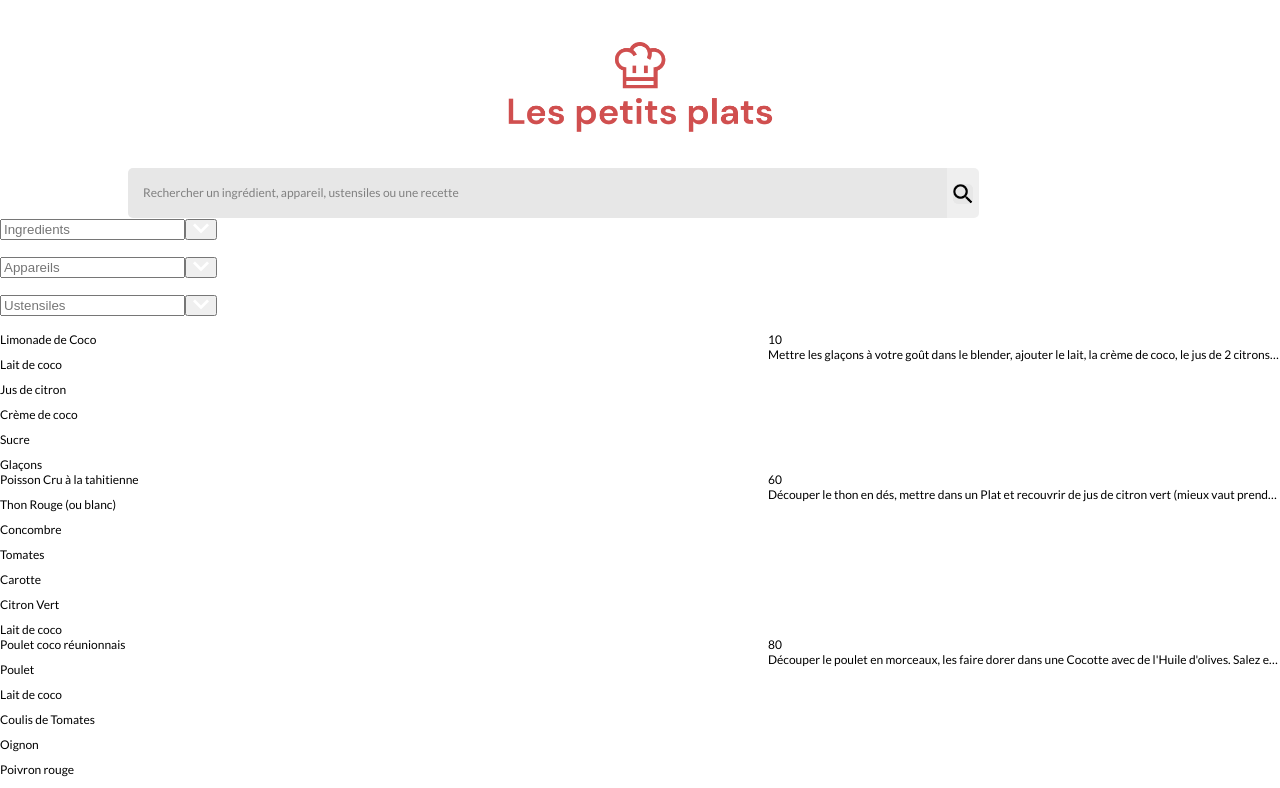
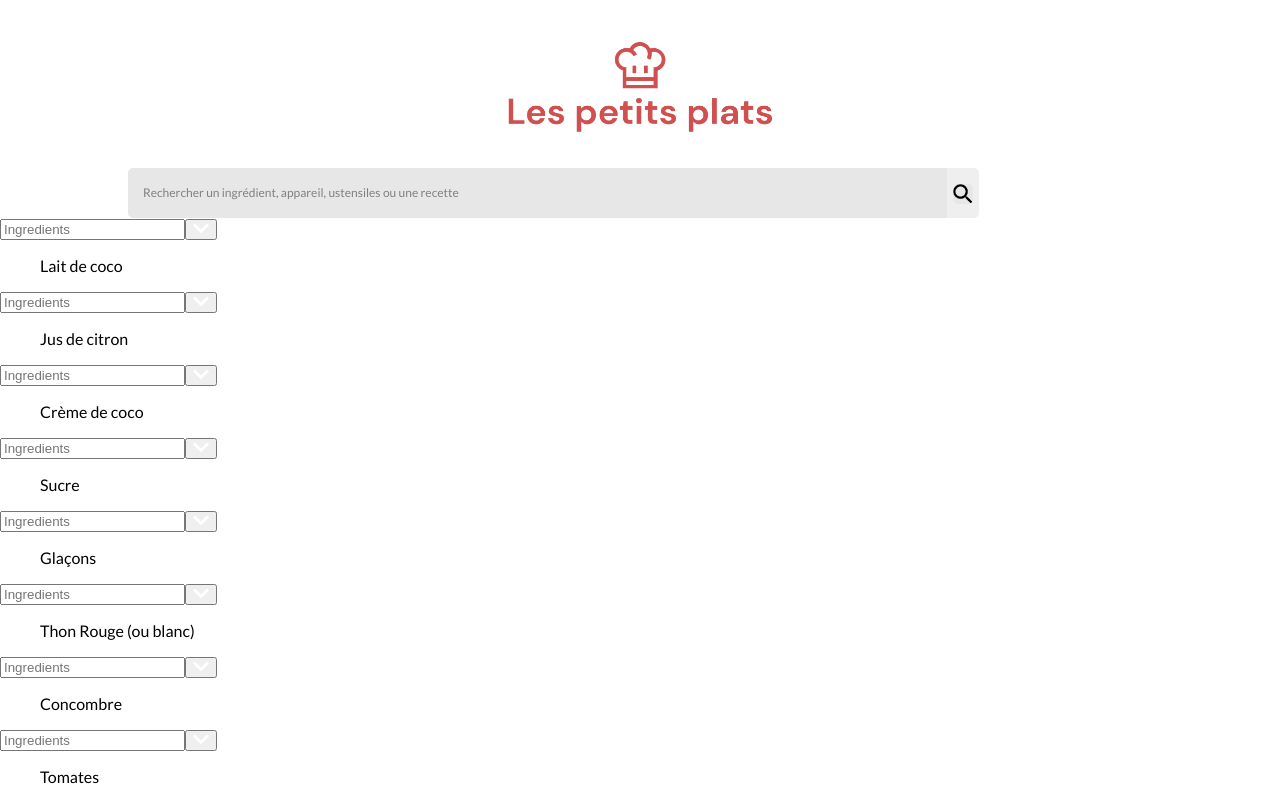
Before and after one commit to ekeyangwen/Petits-Plats-React, a React (Create React App) app: page / in a window 1280 px wide. Shown: the top 788 px of the page. Built offline with nearby package versions, Linux system fonts and the light colour scheme.

Commit message:
Inputs temporaires

```diff
--- a/src/Components/Header.jsx
+++ b/src/Components/Header.jsx
@@ -3,7 +3,6 @@ import { NavLink } from "react-router-dom";
 import { useState } from "react";
 
 const Header = () => {
-  let results = [];
   // let input;
   // let noResults;
 
@@ -32,16 +31,12 @@ const Header = () => {
   //     }
   //   }
   // };
-  function verification() {
+  function verification(event) {
+    setEnteredValue(event.target.value);
     if (enteredValue.length >= 3) {
       console.log("entrée dans fonction verif");
-      console.log(enteredValue.length);
-    } else {
     }
   }
-  const handleChange = (event) => {
-    setEnteredValue({ enteredValue: event.target.value });
-  };
 
   return (
     <header>
--- a/src/Components/Inputs.jsx
+++ b/src/Components/Inputs.jsx
@@ -1,6 +1,13 @@
 import React, { useState } from "react";
 
-const Inputs = ({ inputName, id, background, list }) => {
+const Inputs = ({
+  inputName,
+  id,
+  background,
+  listIngredients,
+  listApliances,
+  listUstensils,
+}) => {
   const [showList, setShowList] = useState(false);
 
   const handleShowList = (e) => {
@@ -8,8 +15,7 @@ const Inputs = ({ inputName, id, background, list }) => {
     setShowList(!showList);
   };
 
-  let filteredList = new Set(list);
-  console.log(filteredList);
+  // let list = [...new Set(list)];
 
   return (
     <section id="results">
@@ -37,9 +43,15 @@ const Inputs = ({ inputName, id, background, list }) => {
           className={` ${showList ? "showList" : "hideList"}`}
         >
           <ul id={background}>
-            {filteredList &&
-              filteredList.length > 0 &&
-              filteredList.map((listDetails) => <li>{listDetails}</li>)}
+            <li className="list">{` ${
+              background === "ingBlue"
+                ? listIngredients
+                : background === "appGreen"
+                ? listApliances
+                : background === "ustRed"
+                ? listUstensils
+                : null
+            }`}</li>
           </ul>
         </aside>
       </div>
--- a/src/pages/home.jsx
+++ b/src/pages/home.jsx
@@ -4,7 +4,7 @@ import Recipes from "../Components/Recipes";
 import { useEffect, useState } from "react";
 
 const Home = () => {
-  const [allRecipes, setAllRecipes] = useState("");
+  const [allRecipes, setAllRecipes] = useState([]);
 
   useEffect(() => {
     fetch("../../../data.json")
@@ -15,53 +15,48 @@ const Home = () => {
   }, []);
 
   let recipes = allRecipes.recipes;
-
-  if (recipes === undefined) {
-    console.log("loading");
+  console.log(recipes);
+  if (allRecipes === undefined && "") {
+    console.log("recipes not found");
   }
 
   return (
     <section id="main">
       <section className="searchInputs">
+        {recipes &&
+          recipes.length > 0 &&
+          recipes.map((recipeDetails) =>
+            recipeDetails.ingredients.map((detailedIngredients) => (
               <Inputs
                 id={"ingredients"}
                 inputName={"Ingredients"}
                 background={"ingBlue"}
-          list={
-            recipes &&
+                listIngredients={detailedIngredients.ingredient}
+              />
+            ))
+          )}
+        {recipes &&
           recipes.length > 0 &&
-            recipes.map((recipeDetails) =>
-              recipeDetails.ingredients.map((ingredientsDetails) => {
-                return ingredientsDetails;
-              })
-            )
-          }
-        />
+          recipes.map((recipeDetails) => (
             <Inputs
               id={"appliance"}
               inputName={"Appareils"}
               background={"appGreen"}
-          list={
-            recipes &&
+              listAppliances={recipeDetails.appliance}
+            />
+          ))}
+        {recipes &&
           recipes.length > 0 &&
-            recipes.map((recipeDetails) => recipeDetails.appliance)
-          }
-        />
-
+          recipes.map((recipeDetails) =>
+            recipeDetails.ustensils.map((ustensilsDetails) => (
               <Inputs
                 id={"ustensils"}
                 inputName={"Ustensiles"}
                 background={"ustRed"}
-          list={
-            recipes &&
-            recipes.length > 0 &&
-            recipes.map((recipeDetails) =>
-              recipeDetails.ustensils.map(
-                (ustensilsDetails) => ustensilsDetails
-              )
-            )
-          }
+                listUstensils={ustensilsDetails}
               />
+            ))
+          )}
       </section>
 
       <section id="recipesList">
--- a/src/styles/Components/_inputs.scss
+++ b/src/styles/Components/_inputs.scss
@@ -64,7 +64,6 @@
     flex-wrap: wrap;
     flex-direction: column;
     justify-content: space-between;
-    background-color: red;
     font-weight: 700;
     color: #fff;
     position: absolute;
@@ -72,10 +71,4 @@
   .hideList {
     display: none;
   }
-  #themeSortedInput {
-    display: flex;
-    flex-direction: column;
-
-    z-index: 200;
-  }
 }
```
Lines whose indentation alone changed are shown as unchanged.
